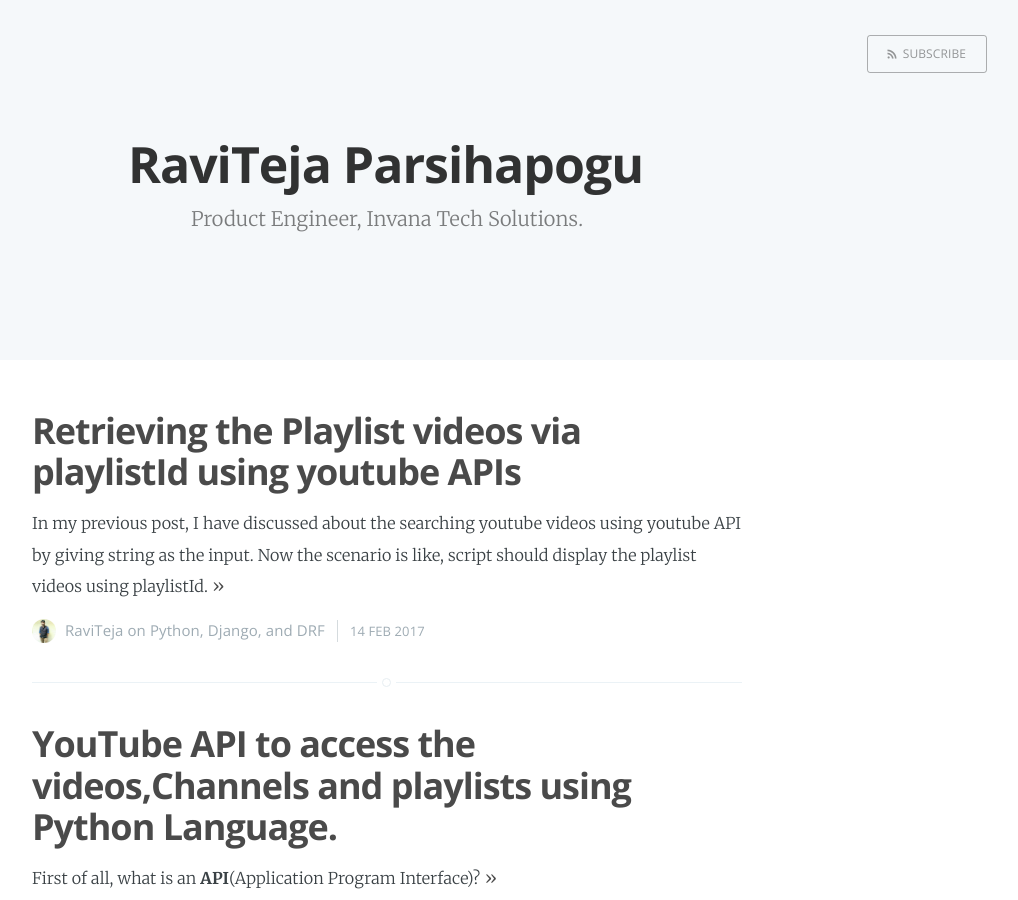
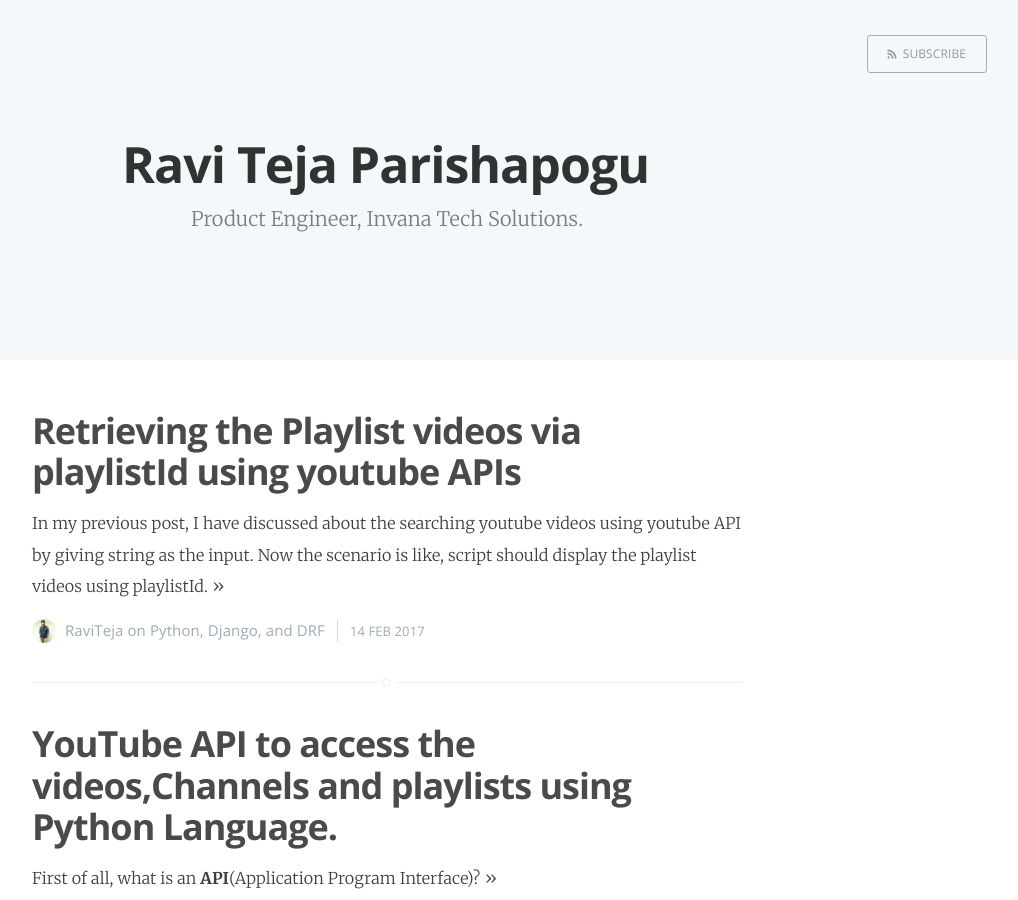
Before and after one commit to raviarrow88/raviarrow88.github.io, a Jekyll site: the page built from index.html, in a window 1280 px wide and 900 px high. Shown: the whole window, without its empty margins (253-1271 px from the left). Built offline with Jekyll 4.4.1, drawn with Linux system fonts in a browser that asks for light colours; the list of posts is cut into pages by our own code; some of the changed text lies outside the part shown.

Commit message:
title name changed

```diff
--- a/_config.yml
+++ b/_config.yml
@@ -1,4 +1,4 @@
-name: RaviTeja Parsihapogu
+name: Ravi Teja Parishapogu
 description: Product Engineer, Invana Tech Solutions
 meta_description: "Product Engineer, Invana Tech Solutions"
 
```
